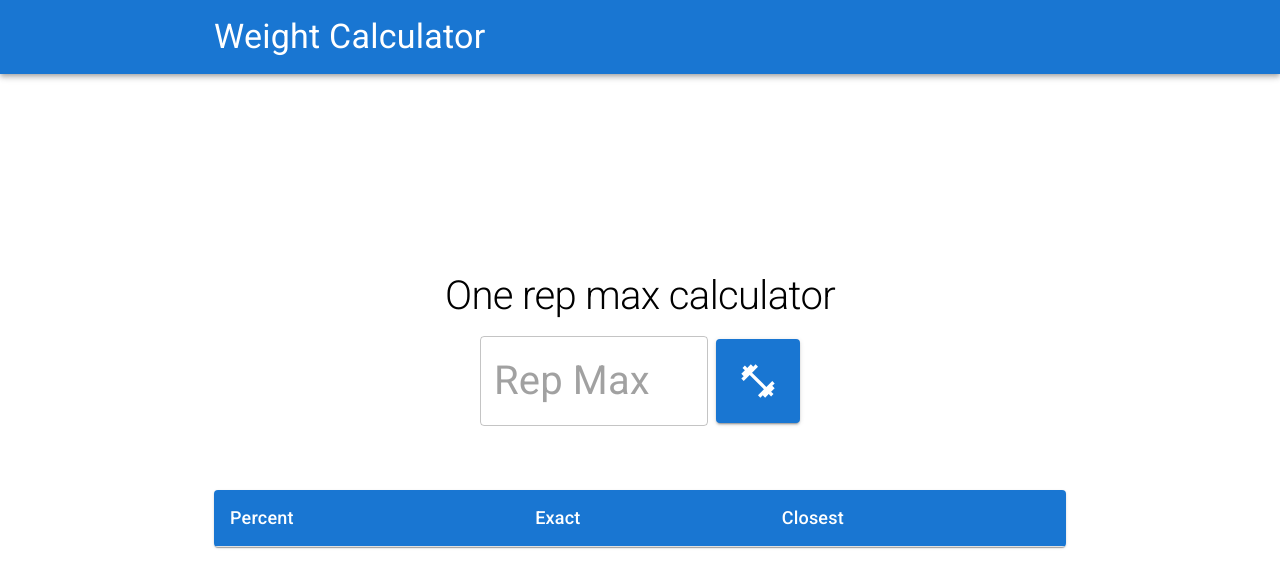
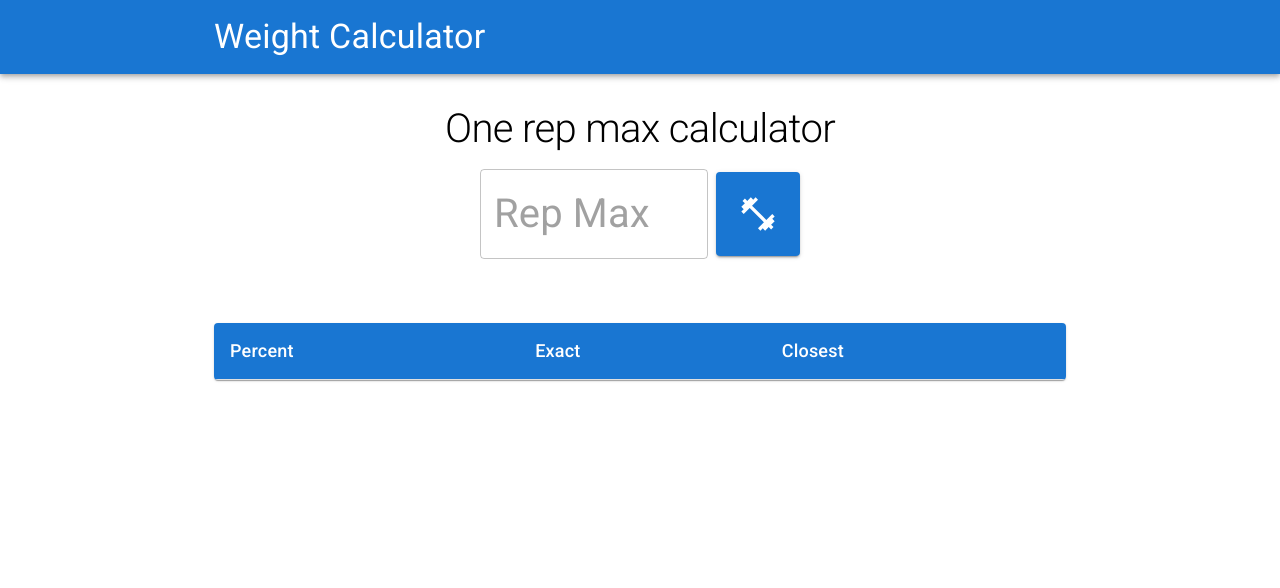
Before and after one commit to ssp6/weight-calculator, a React (Create React App) app: page / in a window 1280 px wide. Shown: the top 588 px of the page. Built offline with nearby package versions, Linux system fonts and the light colour scheme.

Commit message:
fix: improve styling of app when no entry

```diff
--- a/src/pages/WeightCalc.tsx
+++ b/src/pages/WeightCalc.tsx
@@ -102,10 +102,11 @@ export const WeightCalc: React.FC = () => {
         sx={{
           display: 'flex',
           flexDirection: 'column',
-          justifyContent: 'center',
+          justifyContent: 'start',
           alignItems: 'center',
           height: '100%',
           paddingBottom: 16,
+          paddingTop: 4,
         }}
       >
         <Typography variant={'h1'} sx={{ fontSize: 40, textAlign: 'center', marginBottom: 2 }}>
```
